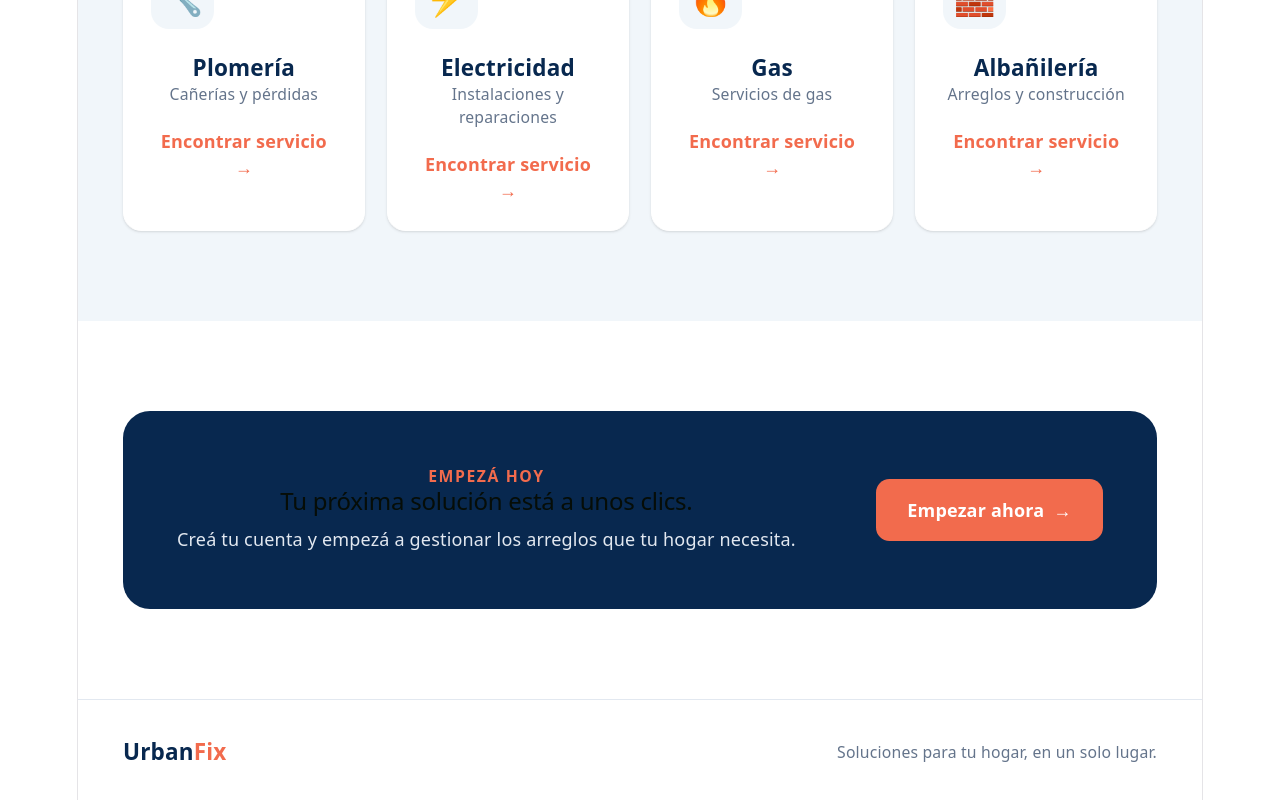
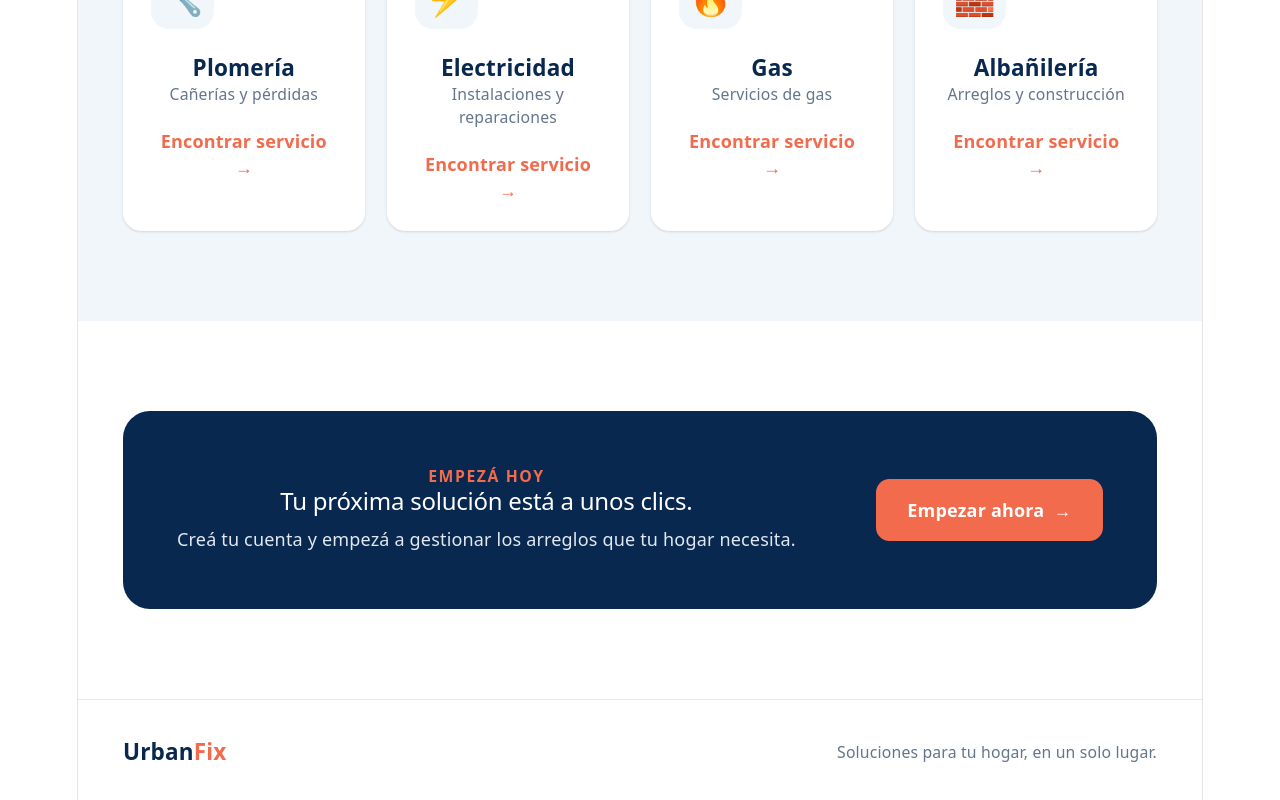
Before and after one commit to Talently-Lab/urbanfix-workspace, a React (Vite) app in the folder frontend/: page / in a window 1280 px wide. Shown: the part 1976-2776 px from the top of the page. Built offline with nearby package versions, Linux system fonts and the light colour scheme.

Commit message:
Update Home.jsx

```diff
--- a/frontend/src/pages/Home.jsx
+++ b/frontend/src/pages/Home.jsx
@@ -249,7 +249,7 @@ function Home() {
               Empezá hoy
             </p>
 
-            <h2 className="mt-3 text-3xl font-extrabold leading-tight text-white sm:text-4xl">
+            <h2 className="mt-3 text-3xl font-extrabold leading-tight !text-white sm:text-4xl">
               Tu próxima solución está a unos clics.
             </h2>
 
```
